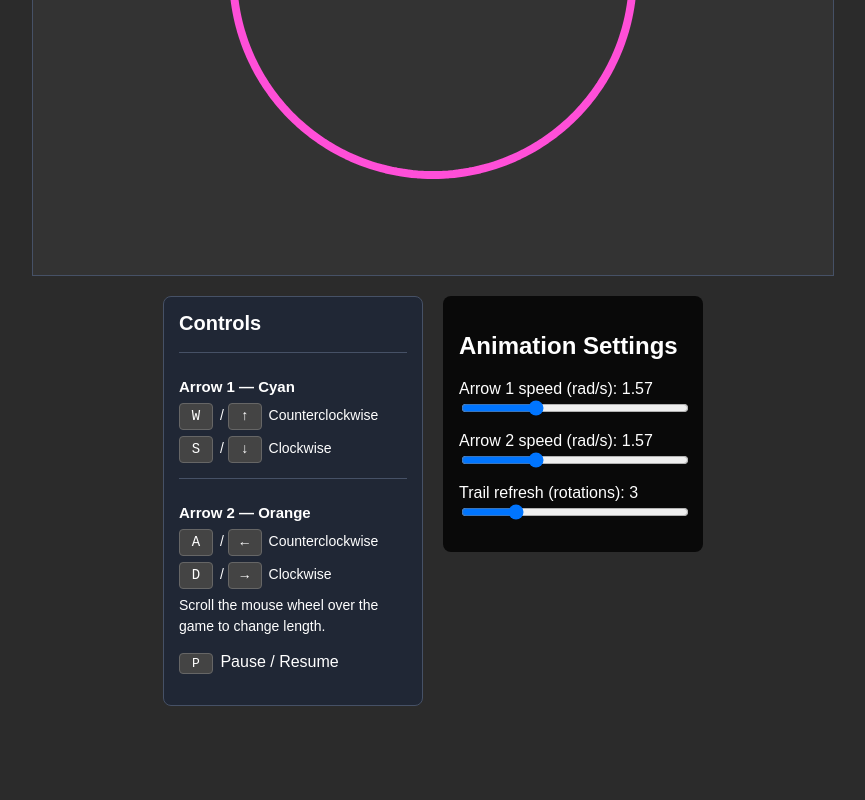
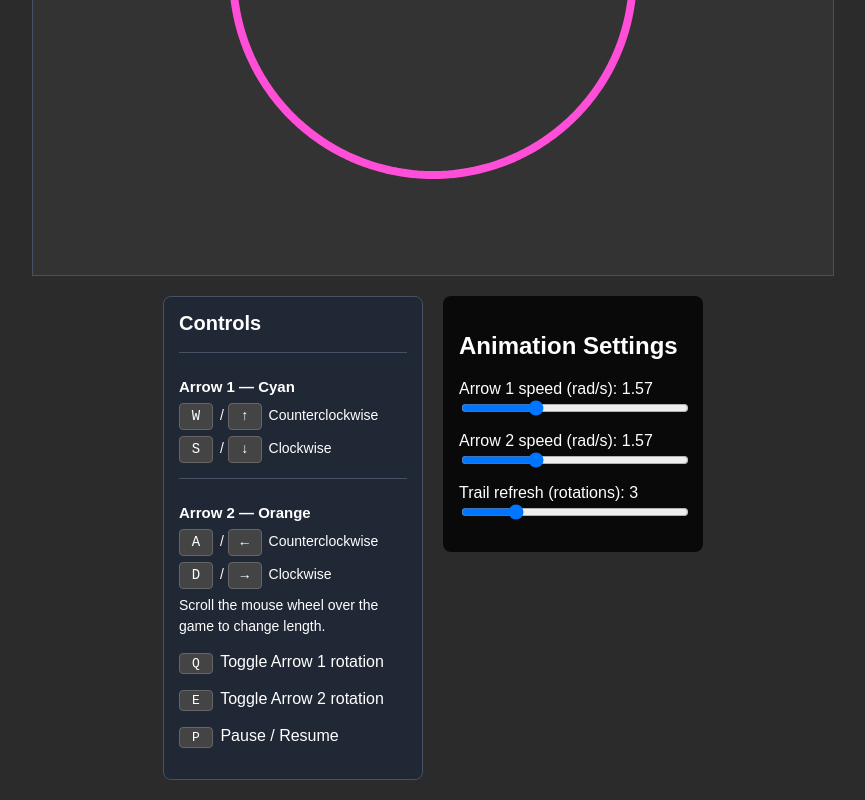
Before and after one commit to Dantebob/Pivot_Path_Painting, a plain HTML site: page index.html in a window 1280 px wide. Shown: the part 386-1186 px from the top of the page, without its empty margins (207-1072 px from the left). Before the commit the page ends 1112 px from the top, so only its background shows below. Drawn offline with Linux system fonts and the light colour scheme.

Commit message:
Update index.html
q e control instructions

```diff
--- a/index.html
+++ b/index.html
@@ -28,7 +28,8 @@
             <p><kbd>D</kbd> / <kbd>→</kbd> Clockwise</p>
             <p>Scroll the mouse wheel over the game to change length.</p>
         </div>
-
+        <p><kbd>Q</kbd> Toggle Arrow 1 rotation</p>
+        <p><kbd>E</kbd> Toggle Arrow 2 rotation</p>
         <p><kbd>P</kbd> Pause / Resume</p>
     </div>
 
```
